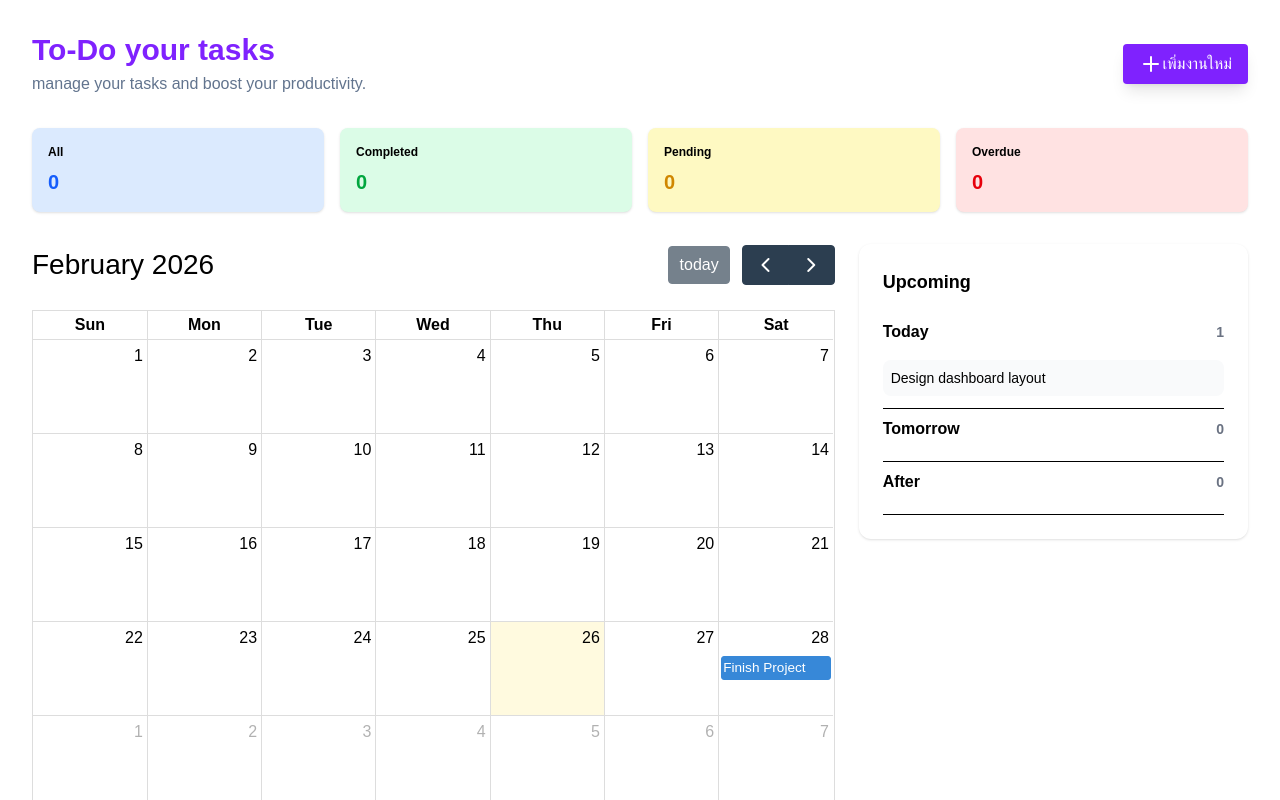
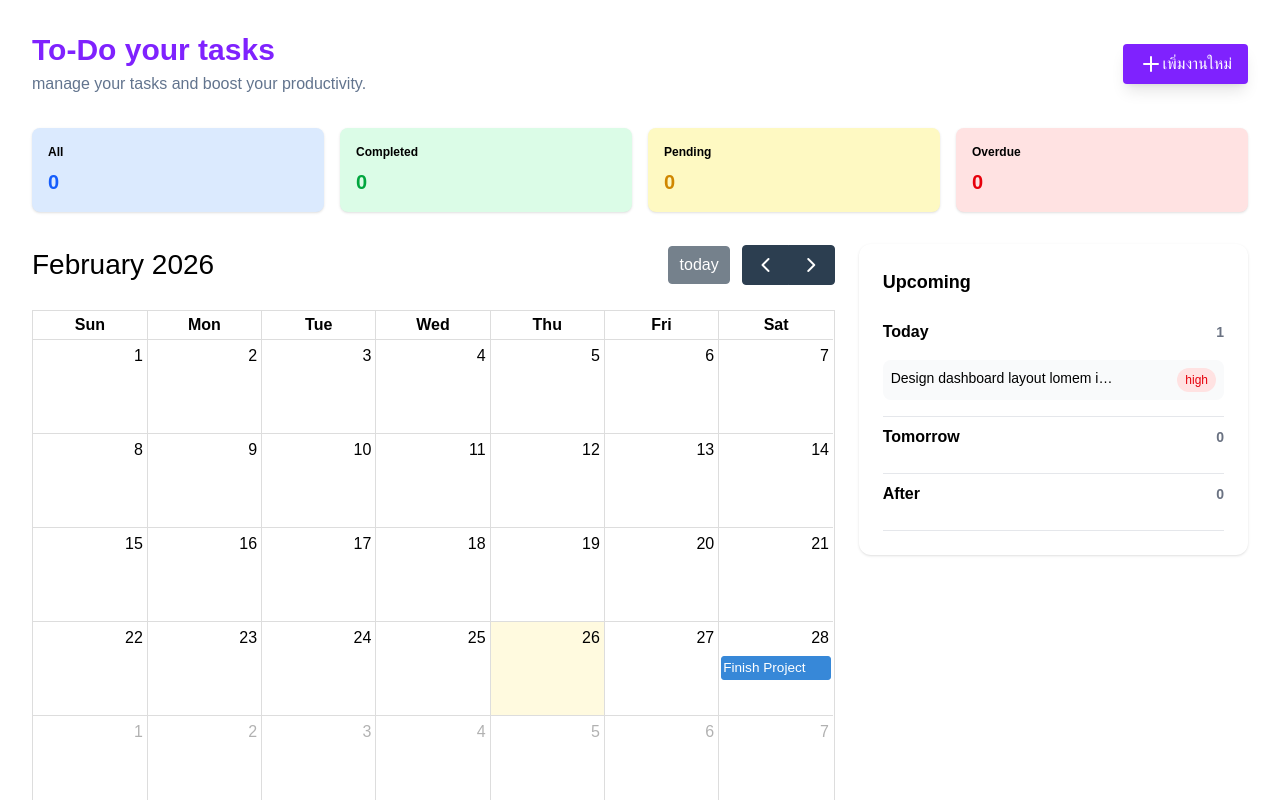
Before and after one commit to bsWiwat/todo-list, a Next.js app: page / in a window 1280 px wide. Shown: the top 800 px of the page. Built offline with nearby package versions, Linux system fonts and the light colour scheme.

Commit message:
update(upcoming): add truncate if length is over

```diff
--- a/app/page.tsx
+++ b/app/page.tsx
@@ -10,7 +10,7 @@ export default function Home() {
   const tasks: Task[] = [];
   tasks[0] = {
     id: "1",
-    title: "Design dashboard layout",
+    title: "Design dashboard layout lomem ipsum dolor sit amet consectetur adipiscing elit",
     category: "Work",
     status: "pending",
     dueDate: new Date(),
--- a/components/dashboard/Upcoming.tsx
+++ b/components/dashboard/Upcoming.tsx
@@ -17,8 +17,14 @@ function Section({
   openSection,
   setOpenSection,
 }: SectionProps) {
+  const priorityColor = {
+    high: "bg-red-100 text-red-600",
+    medium: "bg-yellow-100 text-yellow-600",
+    low: "bg-green-100 text-green-600",
+  };
+
   return (
-    <div className="border-b pb-3">
+    <div className="border-b border-gray-200 pb-4">
       <button
         onClick={() => setOpenSection(openSection === name ? null : name)}
         className="w-full flex justify-between items-center font-semibold py-2"
@@ -33,10 +39,38 @@ function Section({
             <p className="text-sm text-gray-400">No tasks</p>
           ) : (
             data.map((task) => (
-              <div key={task.id} className="bg-gray-50 p-2 rounded-lg text-sm">
-                {task.title}
+              <div
+                key={task.id}
+                className="flex justify-between bg-gray-50 p-2 rounded-lg text-sm"
+              >
+                <div
+                  className={`truncate max-w-[70%] ${
+                    task.status === "completed"
+                      ? "line-through text-gray-400"
+                      : ""
+                  }`}
+                >
+                  {task.title}
+                </div>
+                {task.priority && (
+                  <span
+                    className={`text-xs px-2 py-1 rounded-full ${
+                      priorityColor[task.priority]
+                    }`}
+                  >
+                    {task.priority}
+                  </span>
+                )}
               </div>
             ))
+          )}
+
+          {data.length > 5 && (
+            <div className="flex justify-end">
+              <button className="text-xs text-blue-500 hover:underline mt-1">
+                Show more ▼
+              </button>
+            </div>
           )}
         </div>
       )}
```
